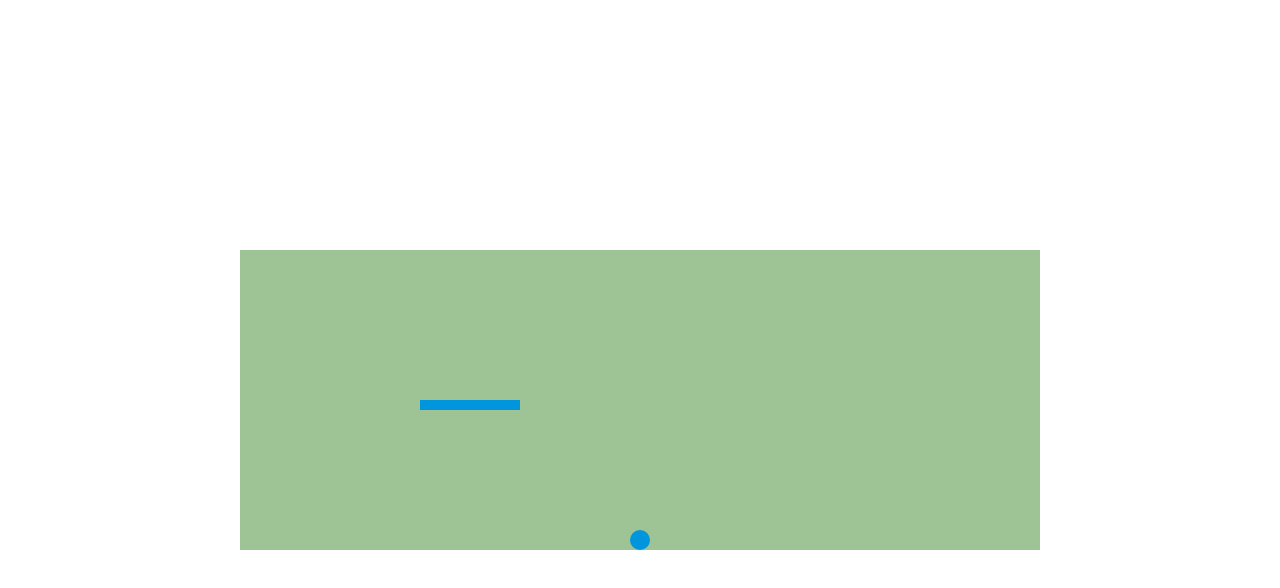
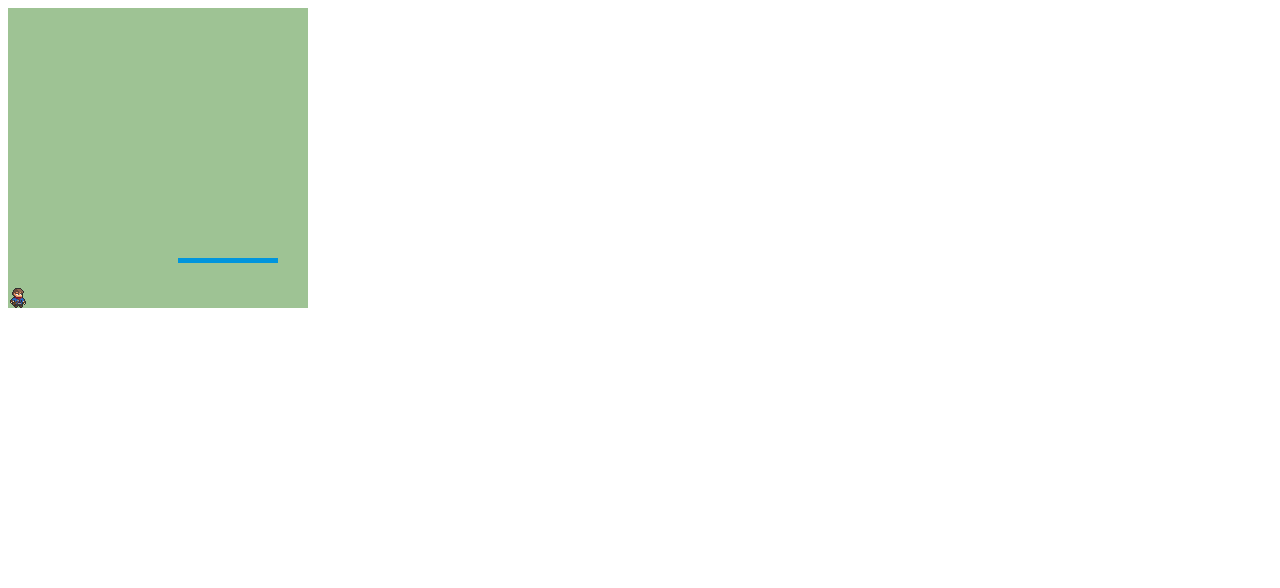
Before and after one commit to Atla004/plataform-game, a website built with Vite: page index.html in a window 1280 px wide. Built offline with nearby package versions, Linux system fonts and the light colour scheme; files whose address does not match are found by name.

Commit message:
agregando sprite de personaje

```diff
--- /dev/null
+++ b/character.js
@@ -0,0 +1,110 @@
+class Character {
+    constructor(ctx, sprite, canvas) {
+        this.ctx = ctx;
+        this.sprite = sprite;
+        this.canvas = canvas;
+
+        // Posicion y tamaño del personaje
+        this.x = canvas.width / 2 - 150;
+        this.y = canvas.height - 200;
+        this.w = 20;
+        this.h = 22;
+
+        // Posicion del sprite
+        this.sW = 4;
+        this.sH = 9;
+        this.frameX = 0;
+        this.frameY = 0;
+
+        // Velocidad en x y y
+        this.dx = 0;
+        this.dy = 0;
+        this.onGround = true;
+
+
+        this.move = 0;  //movimiento actual
+        this.frameCount = 0; // contador de frames que han pasado
+        this.numFramesxAction = 0; // Numero de frames que dura cada accion
+        this.numFramexSprite = 0; // Numero de frames que dura cada sprite
+        this.direction = 1; // 1 derecha, -1 izquierda
+        this.formerMove = 0; //movimiento anterior
+    }
+
+    draw() {
+        this.ctx.save();
+        this.flipImageIfNecessary();
+        this.createCharacter();
+        this.ctx.restore();
+    }
+    flipImageIfNecessary() {
+        if (this.direction === -1) {
+            this.ctx.scale(-1, 1);
+        }
+    }
+    createCharacter() {
+        this.ctx.drawImage(
+            this.sprite,
+            this.sW + this.frameX * 32,
+            this.sH + this.frameY * 32,
+            this.w,
+            this.h,
+            this.direction === -1 ? -this.x - this.w : this.x,
+            this.y,
+            this.w,
+            this.h
+        );
+    }
+
+    sidesPressed(){
+        this.frameY = 1;
+        this.numFramexSprite = 6;
+        this.numFramesxAction= 7;
+
+        this.move=1;
+
+        this.updateFrame();
+
+    }
+
+    noMovement(){
+        this.frameY = 0;
+        this.numFramexSprite = 30;
+        this.numFramesxAction = 12;
+        this.move=0;
+        this.updateFrame();
+    }
+
+    jumpPressed(){
+        this.frameY = 5;
+        this.numFramexSprite = 10;
+        this.numFramesxAction = 6;
+        this.move=2;
+        this.updateFrame();
+    }
+
+
+    updateFrame() {
+        //reinicio de la animacion si cambia de movimiento
+        if (this.move !== this.formerMove)
+        {
+        this.frameCount = 0;
+        this.formerMove = this.move;
+        this.frameX = 0;
+
+        }
+        this.frameCount += 1;
+        if (this.frameCount > this.numFramexSprite) {
+            this.frameCount = 0;
+            this.frameX += 1 ;
+            //se reinicia la animacion si llega al final
+            if (this.frameX > this.numFramesxAction) {
+
+                this.frameX = 0;
+            }
+        }
+    }
+
+};
+
+
+export {Character};
--- a/index.html
+++ b/index.html
@@ -7,9 +7,10 @@
     <title>Vite App</title>
   </head>
   <body>
-    <canvas id="canvas" width="800" height="300">
+    <canvas id="canvas" width="300" height="300">
 
     </canvas>
     <script type="module" src="/main.js"></script>
+
   </body>
 </html>
--- a/main.js
+++ b/main.js
@@ -1,140 +1,166 @@
+import {Character} from './character.js';
+import {Platform} from './platform.js';
 // Configuración inicial
 let canvas = document.getElementById('canvas');
 let ctx = canvas.getContext('2d');
 var gravity = 0.5; // Fuerza de gravedad
-var jumpStrength = 10; // Fuerza del salto
-let friction = 0.9;
+
 let rightPressed = false;
 let leftPressed = false;
-let image = new Image();
-image.src = 'public/0eebed4b76e32305d7d444fb039a11c5d18e9ed6r1-1024-576v2_hq.jpg';
+
+let sprite = new Image();
+
+sprite.src = 'adventurer.png';
+
+const character = new Character(ctx, sprite, canvas);
+const platform = new Platform(ctx, canvas, character);
+
+
 
 document.addEventListener('keydown', keyDownHandler);
 document.addEventListener('keyup', keyUpHandler);
-
-// Función para dibujar la bola
-let ball = {
-    radius: 10,
-    x: canvas.width / 2,
-    y: canvas.height - 30,
-    dx: 0,
-    dy: 0,
-    color: "#0095DD",
-    draw: function() {
-        ctx.beginPath();
-        ctx.arc(ball.x, ball.y, ball.radius, 0, Math.PI*2);
-        ctx.fillStyle = ball.color;
-        ctx.fill();
-        ctx.closePath();
-    }
-};
-
-
-let platform = {
-    height: 10,
-    width: 100,
-    x: (canvas.width ) / 2,
-    y: canvas.height/2,
-    color: "#0095DD",
-    draw: function() {
-        ctx.beginPath();
-        ctx.rect(platform.x, platform.y, platform.width, platform.height);
-        ctx.fillStyle = platform.color;
-        ctx.fill();
-        ctx.closePath();
-    },
-    checkCollision: function(ball) {
-        return  ball.y + ball.dy > this.y-ball.radius &&
-                ball.y + ball.dy < this.y + this.height + ball.radius &&
-                ball.x > this.x && ball.x < this.x + this.width;
-    }
-};
+ // movimientos del personaje
 
  function keyDownHandler(e) {
-    var maxSpeed = 10;
-    var acceleration = 2;
-    var initialSpeed = 5;
+    var maxSpeed = 2;
+    var acceleration = 1;
+    var initialSpeed = 2;
+    var jumpStrength = 10;
+
 
     if(e.key === "ArrowRight") {
         rightPressed = true;
-        if (ball.dx <= 0) {
-            ball.dx = initialSpeed; // velocidad inicial
-        } else if (ball.dx < maxSpeed) { //
-            ball.dx += acceleration; // Aumenta la velocidad derecha
+    }
+    if(e.key === "ArrowLeft") {
+        leftPressed = true;
+    }
+
+
+    if( leftPressed &&  rightPressed) {
+        leftPressed = false;
+        rightPressed = false;
+        character.dx = 0;
+    }else{
+        if(e.key === "ArrowRight") {
+            rightPressed = true;
+            if (character.dx <= 0) {
+                character.dx = initialSpeed; // velocidad inicial
+            } else if (character.dx < maxSpeed) { //
+                character.dx += acceleration; // Aumenta la velocidad derecha
             }
         }
-    else if(e.key === "ArrowLeft") {
+        if(e.key === "ArrowLeft") {
             leftPressed = true;
-        if (ball.dx >= 0) {
-            ball.dx = -initialSpeed; // velocidad inicial
-        } else if (ball.dx > -maxSpeed) { //
-            ball.dx -= acceleration; // Aumenta la velocidad izquierda
+            if (character.dx >= 0) {
+                character.dx = -initialSpeed; // velocidad inicial
+            } else if (character.dx > -maxSpeed) { //
+                character.dx -= acceleration; // Aumenta la velocidad izquierda
             }
         }
 
+    }
+
     if(e.key === "ArrowUp") {
-        ball.dy = -jumpStrength; // Hace que la pelota salte
+        if(character.onGround === true)
+        character.dy = -jumpStrength  // Hace que la pelota salte
     }
 }
 
 function keyUpHandler(e) {
     if(e.key === "ArrowRight") {
       rightPressed = false;
-  }
-  else if(e.key === "ArrowLeft") {
+      character.dx = 0;
+    }else if(e.key === "ArrowLeft") {
       leftPressed = false;
+      character.dx = 0;
     }
 
 }
-let movimiento = 5;
+
+
+
+
+let lastDy = 0;  // Variable para almacenar el valor de character.dy del frame anterior
+
 // Función para actualizar el juego cada frame
 function draw() {
     // Limpiar el canvas
     ctx.clearRect(0, 0, canvas.width, canvas.height);
     ctx.fillStyle = "rgba(144, 187, 133, 0.87)";
     ctx.fillRect(0, 0, canvas.width, canvas.height);
-    //ctx.drawImage(image,0, 0, canvas.width, canvas.height);
 
-    // Dibujar la bola y la plataforma
-    ball.draw();
+    // Dibujar el personaje
+    character.draw();
     platform.draw();
 
-    platform.x += movimiento;
-    if (platform.x + platform.width> canvas.width || platform.x < 0) {
-        movimiento = -movimiento;
+    plataformXcharacter();
+    movePlatform();
+
+
+    characterinCanvas();
+
+    //animacion segun tecla presionada
+    if(character.dx !==0)  character.dx > 0? character.direction = 1 : character.direction = -1;
+
+
+
+    if (character.onGround === false) {
+        character.jumpPressed();
+    } else if (rightPressed || leftPressed) {
+        character.sidesPressed();
+    } else {
+        character.noMovement();
     }
 
-    // Revisar si la bola choca va fuera del canvas
-    if(ball.x + ball.dx > canvas.width-ball.radius || ball.x + ball.dx < ball.radius ) {
-        ball.dx = 0;
-    }
-    if(ball.y + ball.dy > canvas.height-ball.radius || ball.y + ball.dy < ball.radius) {
-        ball.dy = 0;
+    //ajusta posicion del personaje
+    characterPosicion();
+
+    requestAnimationFrame(draw);
 }
 
-    if(platform.checkCollision(ball)) {
-        if(ball.dy > 0) { // si la bola esta arriba de la plataforma
-            ball.dy = 0;
-            ball.y = platform.y - ball.radius; // Asegura que la bola se mantenga encima de la plataforma
-        } else if(ball.dy < 0) { // Si la bola está abajo de la plataforma
-            ball.dy = 0;
-            ball.y = platform.y + platform.height + ball.radius; // Asegura que la bola se mantenga debajo de la plataforma
+function characterinCanvas(){
+    if(character.x + character.dx > canvas.width-character.w || character.x + character.dx < 0 ) {
+        character.dx = 0;
+    }
+    if(character.y + character.dy > canvas.height-character.h || character.y + character.dy < character.h) {
+        character.dy = 0;
     }
 }
 
 
-    // Actualizar la posición de la bola
-    ball.x += ball.dx;
-    ball.y += ball.dy;
-    ball.dy += gravity;
+function characterPosicion(){
+    character.x += character.dx;
+    character.y += character.dy;
+    character.dy += gravity ;
 
-    // reducir velocidad de la bola
-    if(!rightPressed && !leftPressed) {
-      ball.dx *= friction;
+    //onGround
+    if (character.dy === lastDy) {
+        character.onGround = true;
+    } else {
+        lastDy = character.dy;
+        character.onGround= false;
+    }
+};
+
+function plataformXcharacter(){
+    if(platform.checkCollision(character)) {
+        if(character.dy > 0) { // si la bola esta arriba de la plataforma
+            character.dy = 0;
+            character.y = platform.y - character.h; // Asegura que la bola se mantenga encima de la plataforma
+        } else if(character.dy < 0) { // Si la bola está abajo de la plataforma
+            character.dy = 0;
+            character.y = platform.y + platform.height; // Asegura que la bola se mantenga debajo de la plataforma
+        }
     }
 
-    requestAnimationFrame(draw);
+};
+
+function movePlatform(){
+    platform.x += platform.movimiento;
+    if (platform.x + platform.width> canvas.width || platform.x < 0) {
+        platform.movimiento = -platform.movimiento;
     }
+};
 
 
 draw();
--- /dev/null
+++ b/platform.js
@@ -0,0 +1,32 @@
+class Platform {
+    constructor(ctx, canvas, character) {
+        this.ctx = ctx;
+        this.canvas = canvas;
+        this.movimiento = 2;
+
+        // Posicion y de la plataforma
+        this.height = 5;
+        this.width = 100;
+        this.x = (canvas.width ) / 2;
+        this.y = canvas.height-50;
+
+        this.color = "#0095DD";
+        this.character = character;
+    }
+
+    draw() {
+        this.ctx.beginPath();
+        this.ctx.rect(this.x, this.y, this.width, this.height);
+        this.ctx.fillStyle = this.color;
+        this.ctx.fill();
+        this.ctx.closePath();
+    }
+
+    checkCollision(character) {
+        return  character.y + character.dy+character.h > this.y && // comprueba por arriba
+                character.y + character.dy < this.y + this.height && // comprueba por abajo
+                character.x +character.w > this.x  && // comprueba por la izquierda
+                character.x  < this.x + this.width; // comprueba por la derecha
+    }
+}
+export { Platform};
--- a/style.css
+++ b/style.css
@@ -13,76 +13,6 @@
   -moz-osx-font-smoothing: grayscale;
 }
 
-a {
-  font-weight: 500;
-  color: #646cff;
-  text-decoration: inherit;
-}
-a:hover {
-  color: #535bf2;
-}
-
-body {
-  margin: 0;
-  display: flex;
-  justify-content: center;
-  place-items: center;
-  min-width: 320px;
-  min-height: 100vh;
-  color: rgba(144, 187, 133, 0.87);
-}
-
-h1 {
-  font-size: 3.2em;
-  line-height: 1.1;
-}
-
-#app {
-  max-width: 1280px;
-  margin: 0 auto;
-  padding: 2rem;
-  text-align: center;
-}
-
-.logo {
-  height: 6em;
-  padding: 1.5em;
-  will-change: filter;
-  transition: filter 300ms;
-}
-.logo:hover {
-  filter: drop-shadow(0 0 2em #646cffaa);
-}
-.logo.vanilla:hover {
-  filter: drop-shadow(0 0 2em #f7df1eaa);
-}
-
-.card {
-  padding: 2em;
-}
-
-.read-the-docs {
-  color: #888;
-}
-
-button {
-  border-radius: 8px;
-  border: 1px solid transparent;
-  padding: 0.6em 1.2em;
-  font-size: 1em;
-  font-weight: 500;
-  font-family: inherit;
-  background-color: #1a1a1a;
-  cursor: pointer;
-  transition: border-color 0.25s;
-}
-button:hover {
-  border-color: #646cff;
-}
-button:focus,
-button:focus-visible {
-  outline: 4px auto -webkit-focus-ring-color;
-}
 
 @media (prefers-color-scheme: light) {
   :root {
@@ -96,3 +26,13 @@ button:focus-visible {
     background-color: #f9f9f9;
   }
 }
+
+.sprite {
+  background-image: url('adventurer.png');
+  background-repeat: no-repeat;
+  background-position: 0%;
+  display: inline-block;
+  width: 13px;
+  height: 11px;
+
+}
```
Also changed, not shown: public/VzTzOCi.png (deleted), public/adventurer.png (added). Lines whose indentation alone changed are shown as unchanged.
